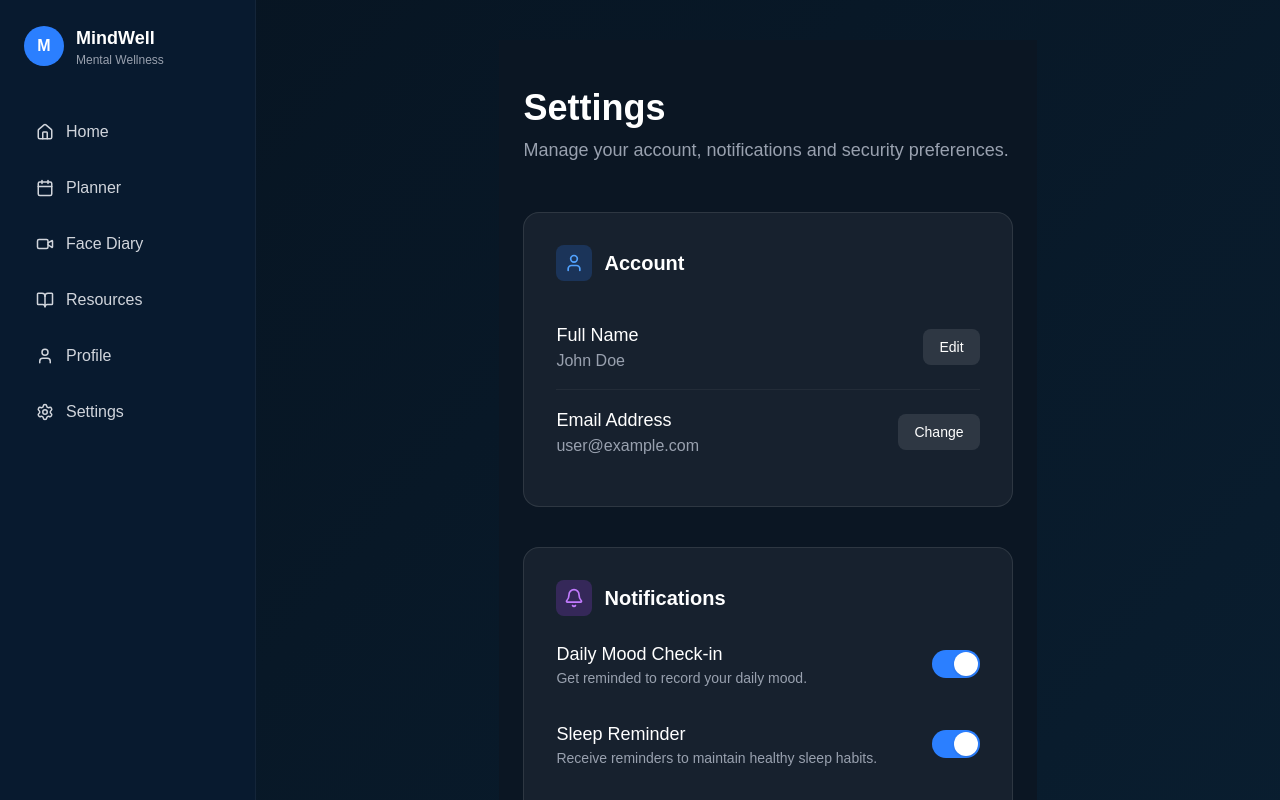
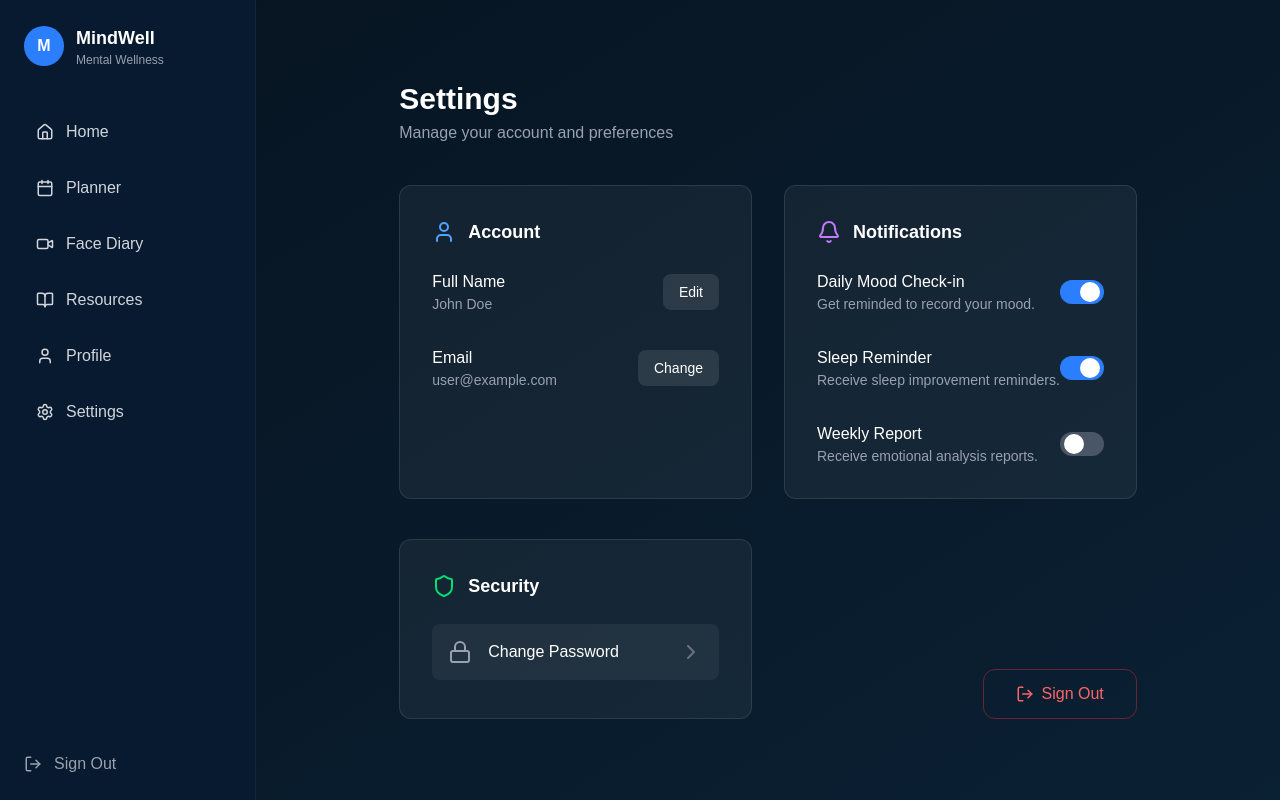
Before and after one commit to AjayGodara2417/Mindwell, a Next.js app: page /settings in a window 1280 px wide. Shown: the top 800 px of the page. Built offline with nearby package versions, Linux system fonts and the light colour scheme.

Commit message:
Ui Ux fixed

```diff
--- a/src/app/(main_pages)/resources/page.tsx
+++ b/src/app/(main_pages)/resources/page.tsx
@@ -84,7 +84,7 @@ export default function ResourcesPage() {
         </div>
 
         {/* Emergency Support - High Contrast UX */}
-        <section className="relative overflow-hidden bg-gradient-to-br from-[#1a2b4b] to-[#101d35] border border-red-500/30 rounded-3xl p-8 mb-16 shadow-2xl">
+        <section className="relative overflow-hidden bg-linear-to-br from-[#1a2b4b] to-[#101d35] border border-red-500/30 rounded-3xl p-8 mb-16 shadow-2xl">
           <div className="absolute top-0 right-0 p-8 opacity-10">
             <ShieldAlert size={120} />
           </div>
--- a/src/app/(main_pages)/settings/page.tsx
+++ b/src/app/(main_pages)/settings/page.tsx
@@ -4,18 +4,17 @@ import { useRouter } from "next/navigation"
 import { User, Bell, Shield, Lock, LogOut, ChevronRight } from "lucide-react"
 import { useState, useCallback } from "react"
 
-// Define Types for better safety
 interface NotificationSettings {
-  mood: boolean;
-  sleep: boolean;
-  report: boolean;
+  mood: boolean
+  sleep: boolean
+  report: boolean
 }
 
 interface ToggleItemProps {
-  title: string;
-  desc: string;
-  enabled: boolean;
-  onToggle: () => void;
+  title: string
+  desc: string
+  enabled: boolean
+  onToggle: () => void
 }
 
 export default function Settings() {
@@ -23,168 +22,175 @@ export default function Settings() {
 
   const profile = {
     full_name: "John Doe",
-    email: "user@example.com"
+    email: "user@example.com",
   }
 
   const [notifications, setNotifications] = useState<NotificationSettings>({
     mood: true,
     sleep: true,
-    report: false
+    report: false,
   })
 
-  // Use useCallback for performance and to prevent unnecessary re-renders
   const toggle = useCallback((key: keyof NotificationSettings) => {
-    setNotifications(prev => ({
+    setNotifications((prev) => ({
       ...prev,
-      [key]: !prev[key]
+      [key]: !prev[key],
     }))
   }, [])
 
   const handleSignOut = () => {
-    // In a real app, you would clear cookies/tokens here
     router.push("/login")
   }
 
   return (
-    <div className="min-h-screen bg-[#0b1623] text-white">
-      <div className="max-w-4xl mx-auto px-6 py-12">
+  <div className="max-w-6xl mx-auto flex flex-col gap-10">
 
     {/* Header */}
-        <header className="mb-12">
-          <h1 className="text-4xl font-bold text-white mb-2">Settings</h1>
-          <p className="text-gray-400 text-lg">
-            Manage your account, notifications and security preferences.
+    <div>
+      <h1 className="text-3xl font-bold text-white">Settings</h1>
+      <p className="text-gray-400 mt-1">
+        Manage your account and preferences
       </p>
-        </header>
-
-        <div className="space-y-10 pb-20">
-
-          {/* ACCOUNT SECTION */}
-          <section className="bg-white/5 border border-white/10 rounded-2xl p-8 hover:border-white/20 transition-colors">
-            <div className="flex items-center gap-3 mb-6">
-              <div className="p-2 bg-blue-500/20 rounded-lg">
-                <User className="text-blue-400 w-5 h-5"/>
-              </div>
-              <h2 className="text-xl font-semibold">Account</h2>
     </div>
 
-            <div className="divide-y divide-white/5">
-              <div className="flex justify-between items-center py-4">
+
+    {/* FIRST ROW */}
+    <div className="grid grid-cols-1 md:grid-cols-2 gap-8">
+
+      {/* ACCOUNT */}
+      <section className="bg-white/5 border border-white/10 rounded-xl p-8 min-h-55">
+        <div className="flex items-center gap-3 mb-6">
+          <User className="text-blue-400"/>
+          <h2 className="text-lg font-semibold">Account</h2>
+        </div>
+
+        <div className="space-y-8">
+
+          <div className="flex justify-between items-center">
             <div>
-                  <p className="text-white font-medium text-lg">Full Name</p>
-                  <p className="text-gray-400">{profile.full_name}</p>
+              <p className="text-white font-medium">Full Name</p>
+              <p className="text-gray-400 text-sm">{profile.full_name}</p>
             </div>
-                <button className="px-4 py-2 text-sm bg-white/10 rounded-lg hover:bg-white/20 transition-all active:scale-95">
+
+            <button className="px-4 py-2 bg-white/10 rounded-lg hover:bg-white/20 text-sm">
               Edit
             </button>
           </div>
 
-              <div className="flex justify-between items-center py-4">
+          <div className="flex justify-between items-center">
             <div>
-                  <p className="text-white font-medium text-lg">Email Address</p>
-                  <p className="text-gray-400">{profile.email}</p>
+              <p className="text-white font-medium">Email</p>
+              <p className="text-gray-400 text-sm">{profile.email}</p>
             </div>
-                <button className="px-4 py-2 text-sm bg-white/10 rounded-lg hover:bg-white/20 transition-all active:scale-95">
+
+            <button className="px-4 py-2 bg-white/10 rounded-lg hover:bg-white/20 text-sm">
               Change
             </button>
           </div>
+
         </div>
       </section>
 
-          {/* NOTIFICATIONS SECTION */}
-          <section className="bg-white/5 border border-white/10 rounded-2xl p-8 hover:border-white/20 transition-colors">
+
+      {/* NOTIFICATIONS */}
+      <section className="bg-white/5 border border-white/10 rounded-xl p-8 min-h-55">
+
         <div className="flex items-center gap-3 mb-6">
-              <div className="p-2 bg-purple-500/20 rounded-lg">
-                <Bell className="text-purple-400 w-5 h-5"/>
-              </div>
-              <h2 className="text-xl font-semibold">Notifications</h2>
+          <Bell className="text-purple-400"/>
+          <h2 className="text-lg font-semibold">Notifications</h2>
         </div>
 
         <div className="space-y-8">
+
           <ToggleItem
             title="Daily Mood Check-in"
-                desc="Get reminded to record your daily mood."
+            desc="Get reminded to record your mood."
             enabled={notifications.mood}
             onToggle={() => toggle("mood")}
           />
+
           <ToggleItem
             title="Sleep Reminder"
-                desc="Receive reminders to maintain healthy sleep habits."
+            desc="Receive sleep improvement reminders."
             enabled={notifications.sleep}
             onToggle={() => toggle("sleep")}
           />
+
           <ToggleItem
             title="Weekly Report"
-                desc="Get weekly emotional analysis reports."
+            desc="Receive emotional analysis reports."
             enabled={notifications.report}
             onToggle={() => toggle("report")}
           />
+
         </div>
       </section>
 
-          {/* SECURITY SECTION */}
-          <section className="bg-white/5 border border-white/10 rounded-2xl p-8 hover:border-white/20 transition-colors">
-            <div className="flex items-center gap-3 mb-6">
-              <div className="p-2 bg-green-500/20 rounded-lg">
-                <Shield className="text-green-400 w-5 h-5"/>
-              </div>
-              <h2 className="text-xl font-semibold">Security</h2>
     </div>
 
-            <button className="w-full flex justify-between items-center p-5 rounded-xl bg-white/5 hover:bg-white/10 transition-all group border border-transparent hover:border-white/10">
-              <div className="flex items-center gap-4 text-left">
-                <div className="p-2 bg-white/5 rounded-full">
-                   <Lock className="text-gray-400 w-5 h-5" />
+
+
+    {/* SECOND ROW */}
+    <div className="grid grid-cols-1 md:grid-cols-2 gap-8 items-stretch">
+
+      {/* SECURITY */}
+      <section className="bg-white/5 border border-white/10 rounded-xl p-8 flex flex-col justify-between min-h-45">
+
+        <div>
+          <div className="flex items-center gap-3 mb-6">
+            <Shield className="text-green-400"/>
+            <h2 className="text-lg font-semibold">Security</h2>
           </div>
-                <div>
-                  <p className="text-white font-medium">Change Password</p>
-                  <p className="text-gray-400 text-sm">Update your account password for better security</p>
+
+          <button className="w-full flex justify-between items-center bg-white/5 hover:bg-white/10 p-4 rounded-lg transition">
+            <div className="flex items-center gap-4">
+              <Lock className="text-gray-400"/>
+              <span>Change Password</span>
             </div>
+
+            <ChevronRight className="text-gray-500"/>
+          </button>
         </div>
-              <ChevronRight className="text-gray-600 group-hover:text-white transition-colors" />
-            </button>
+
       </section>
 
-          {/* SIGN OUT SECTION */}
-          <section className="pt-4">
+
+      {/* SIGN OUT */}
+      <section className="flex items-end justify-end min-h-45">
+
         <button
           onClick={handleSignOut}
-              className="w-full p-5 rounded-2xl border border-red-500/40 text-red-400 hover:bg-red-500/10 transition-all flex items-center justify-center gap-3 text-lg font-semibold active:scale-[0.99]"
+          className="border border-red-500/40 text-red-400 px-8 py-3 rounded-xl hover:bg-red-500/10 flex items-center gap-2"
         >
-              <LogOut className="w-5 h-5"/>
+          <LogOut size={18}/>
           Sign Out
         </button>
+
       </section>
+
     </div>
-      </div>
+
   </div>
 )
 }
 
-/* ---------------- TOGGLE COMPONENT ---------------- */
-
 function ToggleItem({ title, desc, enabled, onToggle }: ToggleItemProps) {
   return (
-    <div className="flex items-center justify-between group">
-      <div className="pr-4">
-        <p className="text-white font-medium text-lg group-hover:text-blue-400 transition-colors">
-          {title}
-        </p>
-        <p className="text-gray-400 text-sm">
-          {desc}
-        </p>
+    <div className="flex justify-between items-center">
+      <div>
+        <p className="text-white font-medium">{title}</p>
+        <p className="text-gray-400 text-sm">{desc}</p>
       </div>
 
       <button
         onClick={onToggle}
-        aria-pressed={enabled}
-        className={`relative inline-flex h-7 w-12 shrink-0 cursor-pointer rounded-full border-2 border-transparent transition-colors duration-200 ease-in-out focus:outline-none focus:ring-2 focus:ring-blue-500 focus:ring-offset-2 focus:ring-offset-[#0b1623] ${
-          enabled ? "bg-blue-500" : "bg-gray-700"
+        className={`w-11 h-6 rounded-full transition ${
+          enabled ? "bg-blue-500" : "bg-gray-600"
         }`}
       >
-        <span
-          className={`pointer-events-none inline-block h-6 w-6 transform rounded-full bg-white shadow ring-0 transition duration-200 ease-in-out ${
-            enabled ? "translate-x-5" : "translate-x-0"
+        <div
+          className={`h-5 w-5 bg-white rounded-full transition transform ${
+            enabled ? "translate-x-5" : "translate-x-1"
           }`}
         />
       </button>
```
Also changed, not shown: src/app/(main_pages)/face-diary/page.tsx (+65 -20 lines). Lines whose indentation alone changed are shown as unchanged.
